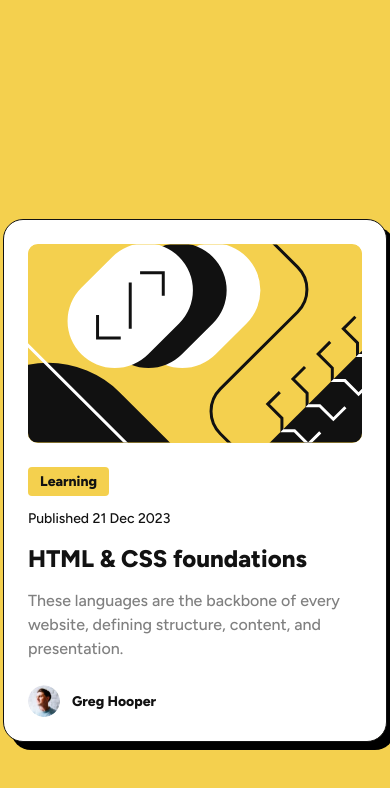
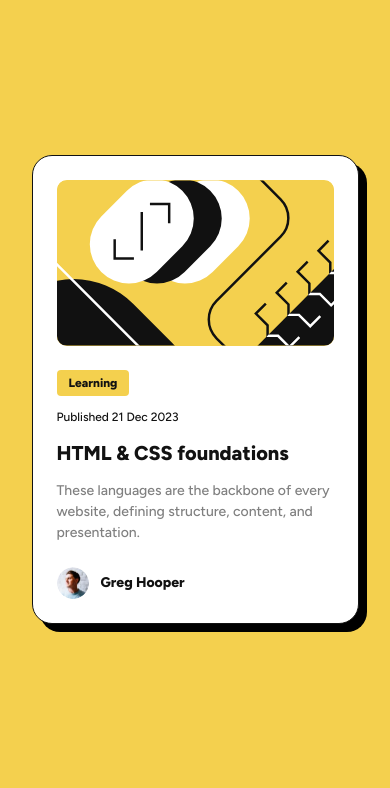
Before and after one commit to huz3y/blog-preview-card-main, a website: page index.html in a window 390 px wide. Drawn offline with Linux system fonts and the light colour scheme.

Commit message:
add media queries

```diff
--- a/sass/abstracts/_mixins.scss
+++ b/sass/abstracts/_mixins.scss
@@ -0,0 +1,48 @@
+//MEDIA QUERY MANAGER
+/*
+    0   - 350px:    small-phone
+    350 - 600px:    phone
+    600 - 900px:    Tablet(portrait)
+    900 - 1200px:   Tablet(landscape)
+    (1200 to 1800px is where our normal styles apply)
+    1800px +:       Big Desktop
+
+    $breakpoint argument choices:
+    -small-phone
+    -phone
+    -tab-port
+    -tab-land
+    -big-desktop
+*/
+
+@mixin respond($breakpoint) {
+  @if $breakpoint == big-desktop {
+    @media only screen and (min-width: 112.5em) {
+      @content;
+    } //1800px
+  }
+
+  @if $breakpoint == tab-land {
+    @media only screen and (max-width: 75em) {
+      @content;
+    }
+  }
+
+  @if $breakpoint == tab-port {
+    @media only screen and (max-width: 56.25em) {
+      @content;
+    }
+  }
+
+  @if $breakpoint == phone {
+    @media only screen and (max-width: 37.5em) {
+      @content;
+    }
+  }
+
+  @if $breakpoint == small-phone {
+    @media only screen and (max-width: 21.875em) {
+      @content;
+    }
+  }
+}
--- a/sass/base/_base.scss
+++ b/sass/base/_base.scss
@@ -8,6 +8,22 @@
 
 html {
   font-size: 62.5%; //1rem = 10px
+
+  @include respond(big-desktop) {
+    font-size: 81.25%; //1rem = 13px
+  }
+
+  @include respond(tab-land) {
+    font-size: 56.25%; //1rem = 9px
+  }
+
+  @include respond(tab-port) {
+    font-size: 50%; //1rem = 8px
+  }
+
+  @include respond(small-phone) {
+    font-size: 43.75%; //1rem = 7px
+  }
 }
 
 body {
@@ -17,4 +33,8 @@ body {
   padding: 21.85rem 0rem 21.95rem 0rem;
   justify-content: center;
   align-items: center;
+
+  @include respond(phone) {
+    padding: 19.375rem 3rem 19.5rem 3rem;
+  }
 }
--- a/sass/base/_typography.scss
+++ b/sass/base/_typography.scss
@@ -13,6 +13,11 @@ body {
   font-weight: 800;
   line-height: 3.6rem;
   transition: color 0.2s;
+
+  @include respond(phone) {
+    font-size: 2.5rem;
+    line-height: 3.75rem;
+  }
 }
 
 .paragraph {
@@ -21,4 +26,9 @@ body {
   font-style: normal;
   font-weight: 500;
   line-height: 2.4rem;
+
+  @include respond(phone) {
+    font-size: 1.75rem;
+    line-height: 2.635rem;
+  }
 }
--- a/sass/layout/_card.scss
+++ b/sass/layout/_card.scss
@@ -12,6 +12,13 @@
   box-shadow: 8px 8px 0px 0px #000;
   backface-visibility: hidden;
   transition: all 0.2s;
+
+  @include respond(phone) {
+    border-radius: 2.5rem;
+    gap: 3rem;
+    padding: 3rem;
+    width: 40.875rem;
+  }
 
   &:hover,
   &:active {
@@ -30,6 +37,10 @@
     align-self: stretch;
     border-radius: 1rem;
     background: var(--color-primary);
+
+    @include respond(phone) {
+      border-radius: 1.25rem;
+    }
   }
 
   &__content {
@@ -38,6 +49,10 @@
     align-items: flex-start;
     gap: 1.2rem;
     align-self: stretch;
+
+    @include respond(phone) {
+      gap: 1.5rem;
+    }
   }
 
   &__category {
@@ -53,6 +68,14 @@
     font-style: normal;
     font-weight: 800;
     line-height: 2.1rem;
+
+    @include respond(phone) {
+      padding: 0.5rem 1.5rem;
+      gap: 1rem;
+      border-radius: 0.5rem;
+      font-size: 1.5rem;
+      line-height: 2.25rem;
+    }
   }
 
   &__date {
@@ -60,18 +83,32 @@
     font-size: 1.4rem;
     font-weight: 500;
     line-height: 2.1rem;
+
+    @include respond(phone) {
+      font-size: 1.5rem;
+      line-height: 2.25rem;
+    }
   }
 
   &__author {
     display: flex;
     align-items: center;
     gap: 1.2rem;
+
+    @include respond(phone) {
+      gap: 1.5rem;
+    }
   }
 
   &__author-pic {
     width: 3.2rem;
     height: 3.2rem;
     border-radius: 3.2rem;
+
+    @include respond(phone) {
+      width: 4rem;
+      height: 4rem;
+    }
   }
 
   &__author-name {
@@ -80,5 +117,10 @@
     font-style: normal;
     font-weight: 800;
     line-height: 2.1rem;
+
+    @include respond(phone) {
+      font-size: 1.75rem;
+      line-height: 2.625rem;
+    }
   }
 }
```
Also changed, not shown: assets/images/1.png (added), assets/images/2.png (added), assets/images/3.png (added), css/style.css, 1 other file.
